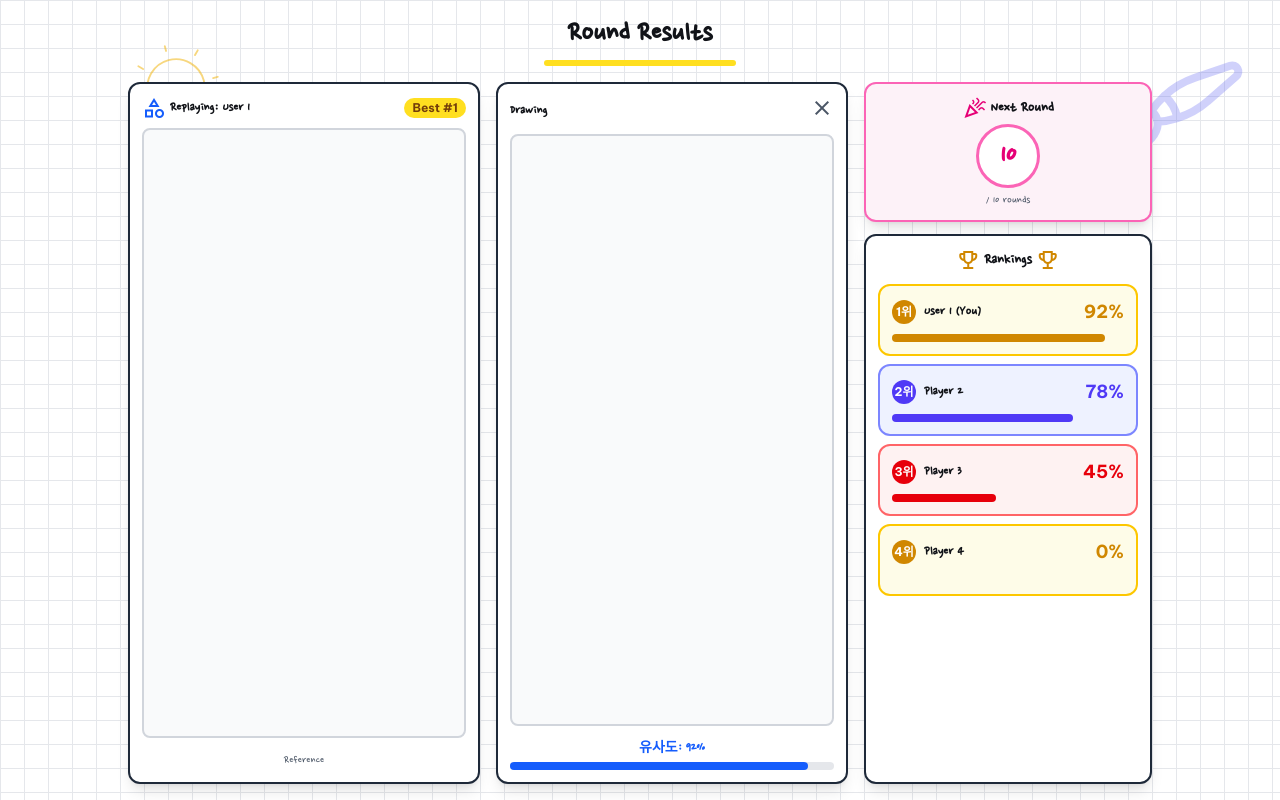
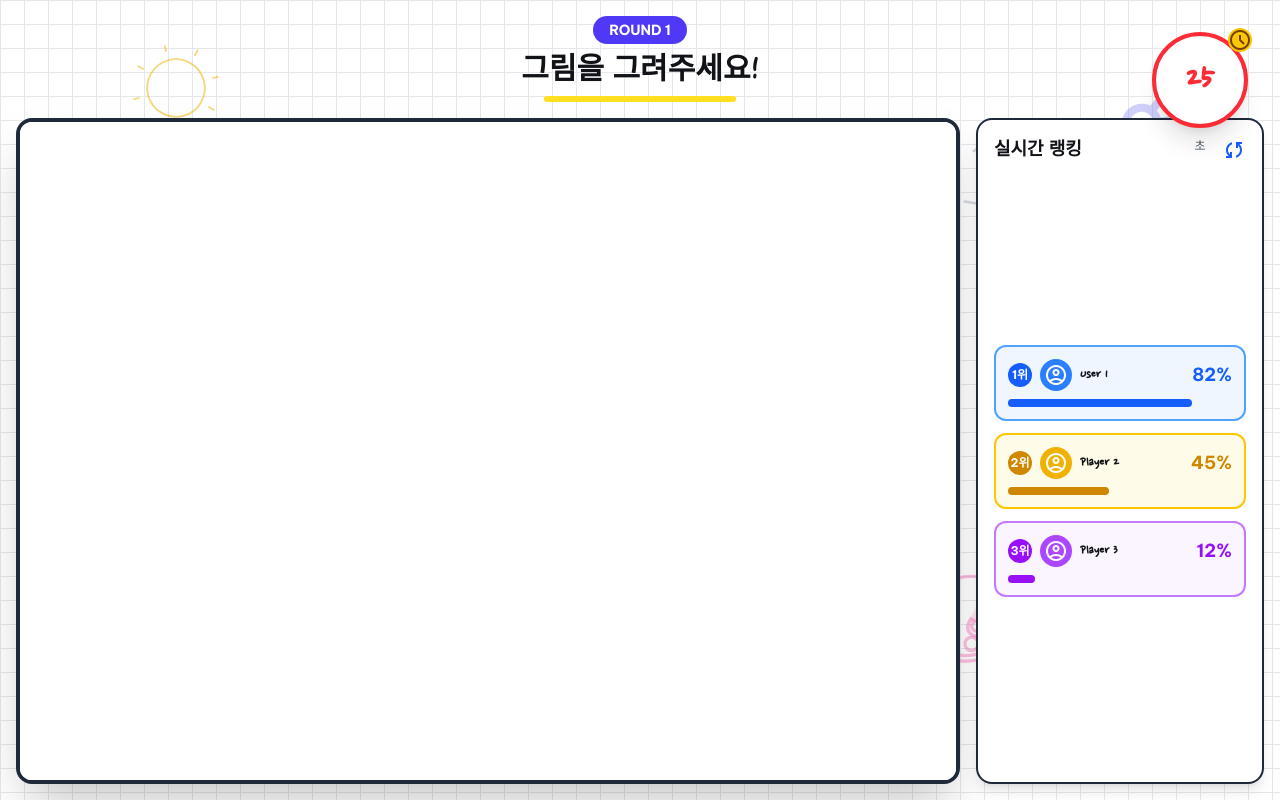
Before and after one commit to boostcampwm2025/web04-we-are-all-da-Vinci, a React (Vite) app in the folder client/: page /game in a window 1280 px wide. Built offline with nearby package versions, Linux system fonts and the light colour scheme.

Commit message:
refactor(fe): 임시로 게임 단계 'ROUND_END'를 'DRAWING'으로 변경 및 타이머 시간을 5초에서 30초로 수정

```diff
--- a/client/src/pages/game/Game.tsx
+++ b/client/src/pages/game/Game.tsx
@@ -15,7 +15,7 @@ const GAME_PHASE_COMPONENT_MAP = {
 const Game = () => {
   //   const [gamePhase, setGamePhase] = useState<GamePhase>('WAITING');
 
-  const gamePhase = 'ROUND_END';
+  const gamePhase = 'DRAWING';
   const PhaseComponent = GAME_PHASE_COMPONENT_MAP[gamePhase];
 
   return <PhaseComponent />;
--- a/client/src/widgets/drawing/ui/Drawing.tsx
+++ b/client/src/widgets/drawing/ui/Drawing.tsx
@@ -9,7 +9,7 @@ import { Timer } from '@/shared/ui';
 
 export const Drawing = () => {
   const navigate = useNavigate();
-  const [timeLeft, setTimeLeft] = useState(5);
+  const [timeLeft, setTimeLeft] = useState(30);
 
   useEffect(() => {
     if (timeLeft > 0) {
@@ -26,7 +26,7 @@ export const Drawing = () => {
     <>
       <div className="absolute top-8 right-8 z-20">
         <div className="relative inline-block">
-          <Timer time={5} />
+          <Timer time={30} />
         </div>
       </div>
       <div className="flex h-screen w-full items-center justify-center px-4 py-4">
```
